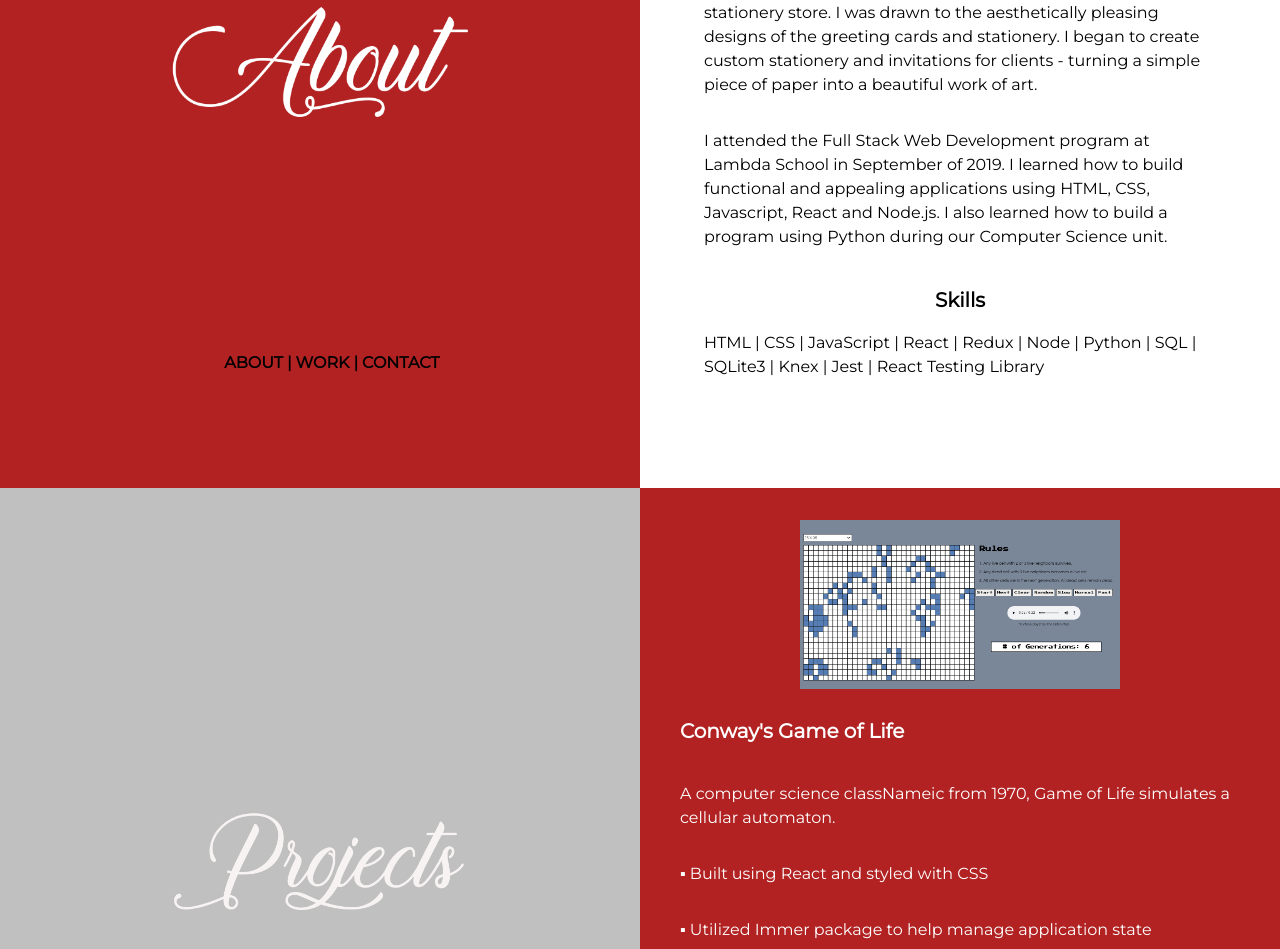
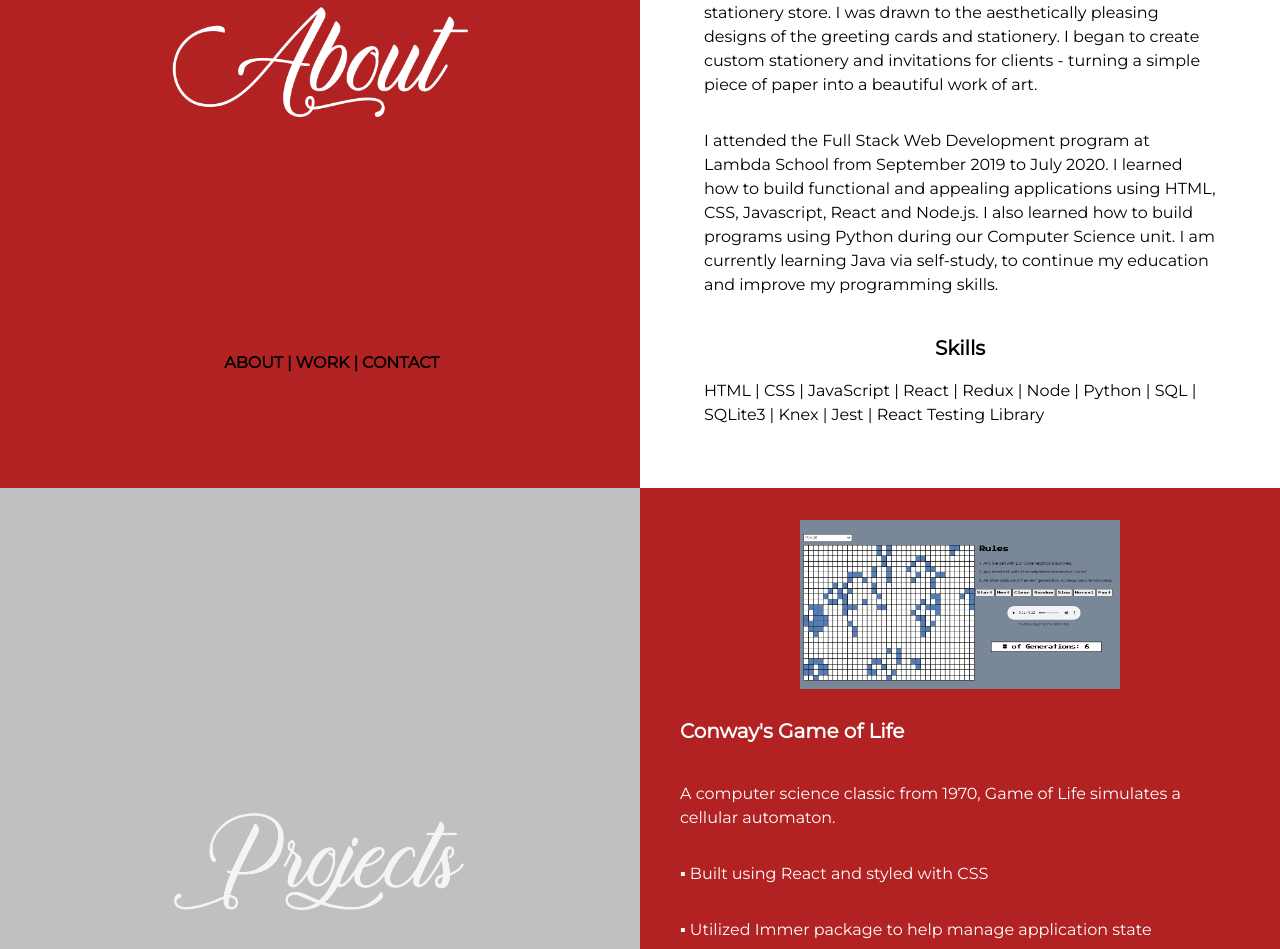
Before and after one commit to MicheSi/portfolio-react, a React (Create React App) app: page / in a window 1280 px wide. Shown: the part 1163-2112 px from the top of the page. Built offline with nearby package versions, Linux system fonts and the light colour scheme.

Commit message:
updated profile

```diff
--- a/src/components/about.js
+++ b/src/components/about.js
@@ -19,8 +19,8 @@ const About = props => {
                     I began to create custom stationery and invitations for clients - turning a simple piece of paper into a beautiful work of art.
                 </p>
                 <p>
-                    I attended the Full Stack Web Development program at Lambda School in September of 2019. I learned how to build functional and appealing
-                    applications using HTML, CSS, Javascript, React and Node.js. I also learned how to build a program using Python during our Computer Science unit.
+                    I attended the Full Stack Web Development program at Lambda School from September 2019 to July 2020. I learned how to build functional and appealing
+                    applications using HTML, CSS, Javascript, React and Node.js. I also learned how to build programs using Python during our Computer Science unit. I am currently learning Java via self-study, to continue my education and improve my programming skills.
                 </p>
                 <h3 className='skillsh3'>Skills</h3>
                 <p className='skills'>
--- a/src/components/work.js
+++ b/src/components/work.js
@@ -21,7 +21,7 @@ const Work = props => {
                 <div className='life'>
                     <a href='https://csbw-game-of-life.now.sh/' target='_blank' rel='noopener noreferrer'><img src={life} alt='Game of Life'/></a>
                     <h3>Conway's Game of Life</h3>
-                    <p>A computer science classNameic from 1970, Game of Life simulates a cellular automaton.</p>
+                    <p>A computer science classic from 1970, Game of Life simulates a cellular automaton.</p>
                     <p>▪ Built using React and styled with CSS</p>
                     <p>▪ Utilized Immer package to help manage application state</p>
                 </div>
```
